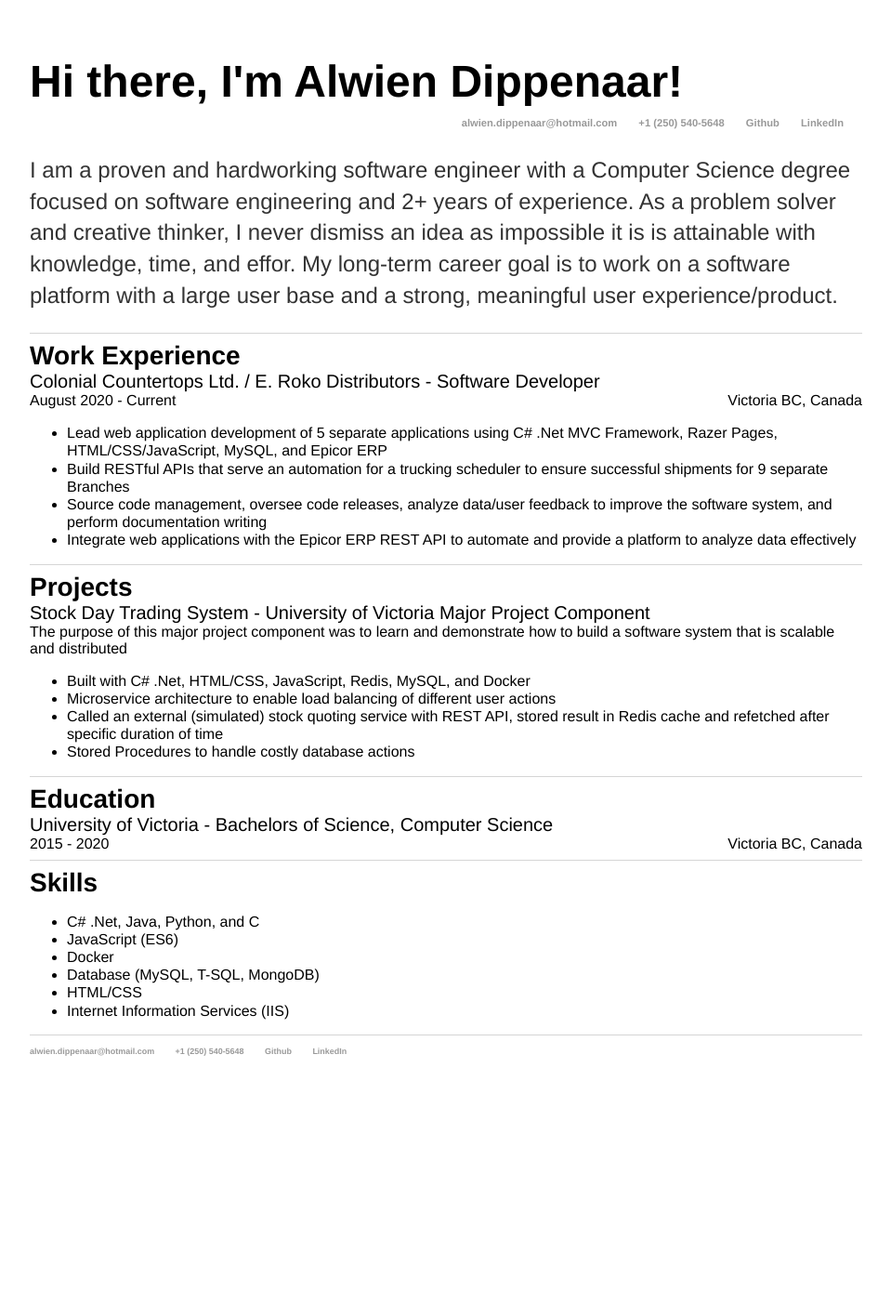
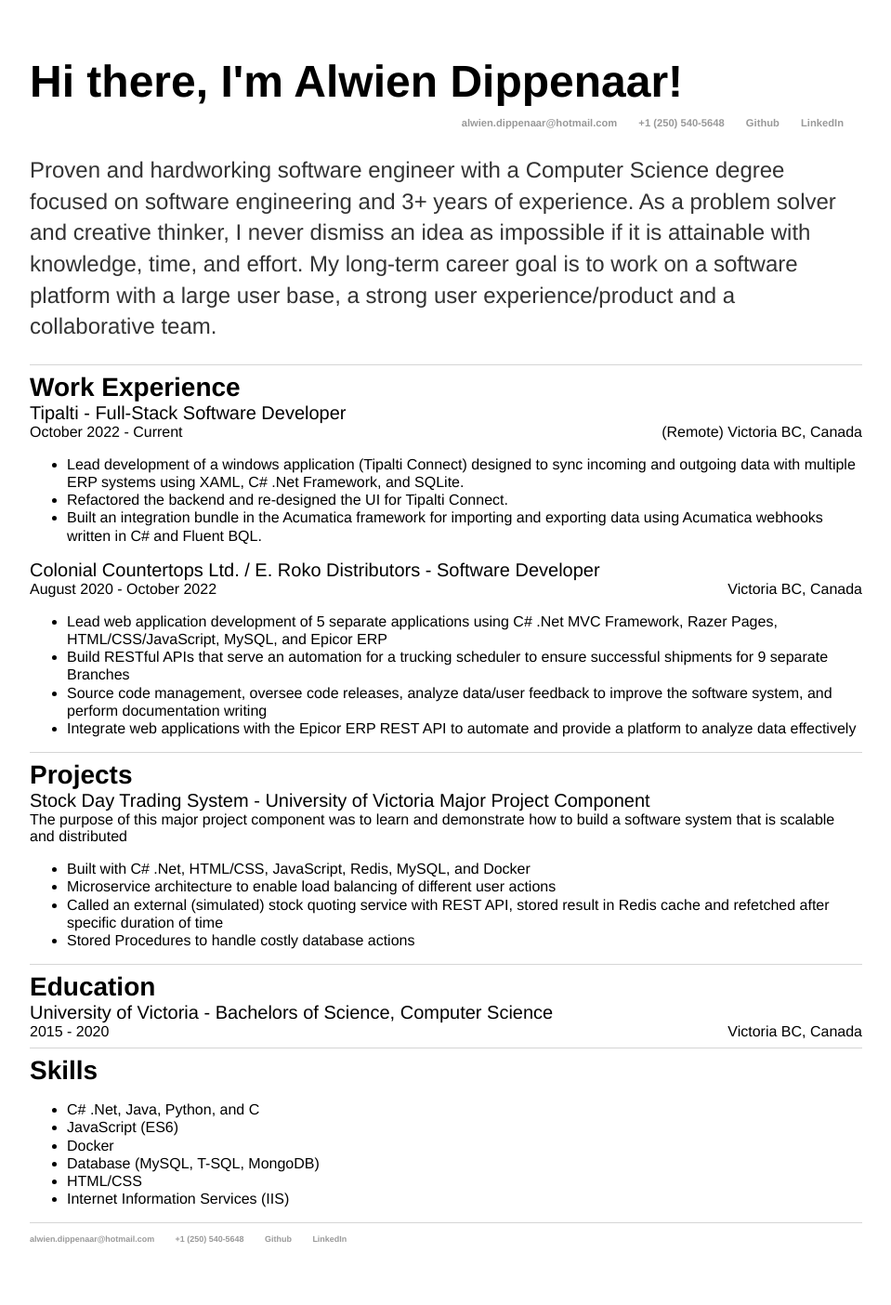
Before and after one commit to alwiend/alwiend.github.io, a Jekyll site: the page built from index.html, in a window 1280 px wide. Shown: the whole page at 93% size, without its empty margins (160-1119 px from the left). Built offline with Jekyll 4.4.1, drawn with Linux system fonts in a browser that asks for light colours; before the commit the page ends 1201 px from its top, so only the background shows below that.

Commit message:
Add Tipalti work epxerience

```diff
--- a/index.html
+++ b/index.html
@@ -19,16 +19,27 @@
 		</div>
 	</div>
 	<p>
-		I am a proven and hardworking software engineer with a Computer Science degree focused on software engineering and
-		2+ years of experience. As a problem solver and creative thinker, I never dismiss an idea as impossible it is is
-		attainable with knowledge, time, and effor. My long-term career goal is to work on a software platform with
-		a large user base and a strong, meaningful user experience/product.
+		Proven and hardworking software engineer with a Computer Science degree focused on software engineering and 3+ years of experience. As a problem solver
+		and creative thinker, I never dismiss an idea as impossible if it is attainable with knowledge, time, and effort. My long-term career goal is to work on
+		a software platform with a large user base, a strong user experience/product and a collaborative team.
 	</p>
 	<hr />
 	<div class="section-heading">Work Experience</div>
+	<div class="item-title">Tipalti - Full-Stack Software Developer</div>
+	<div class="row">
+		<div class="column">October 2022 - Current</div>
+		<div class="column align-right">(Remote) Victoria BC, Canada</div>
+	</div>
+	<div class="bullet-list">
+		<ul>
+			<li>Lead development of a windows application (Tipalti Connect) designed to sync incoming and outgoing data with multiple ERP systems using XAML, C# .Net Framework, and SQLite.</li>
+			<li>Refactored the backend and re-designed the UI for Tipalti Connect.</li>
+			<li>Built an integration bundle in the Acumatica framework for importing and exporting data using Acumatica webhooks written in C# and Fluent BQL.</li>
+		</ul>
+	</div>
 	<div class="item-title">Colonial Countertops Ltd. / E. Roko Distributors - Software Developer</div>
 	<div class="row">
-		<div class="column">August 2020 - Current</div>
+		<div class="column">August 2020 - October 2022</div>
 		<div class="column align-right">Victoria BC, Canada</div>
 	</div>
 	<div class="bullet-list">
```
